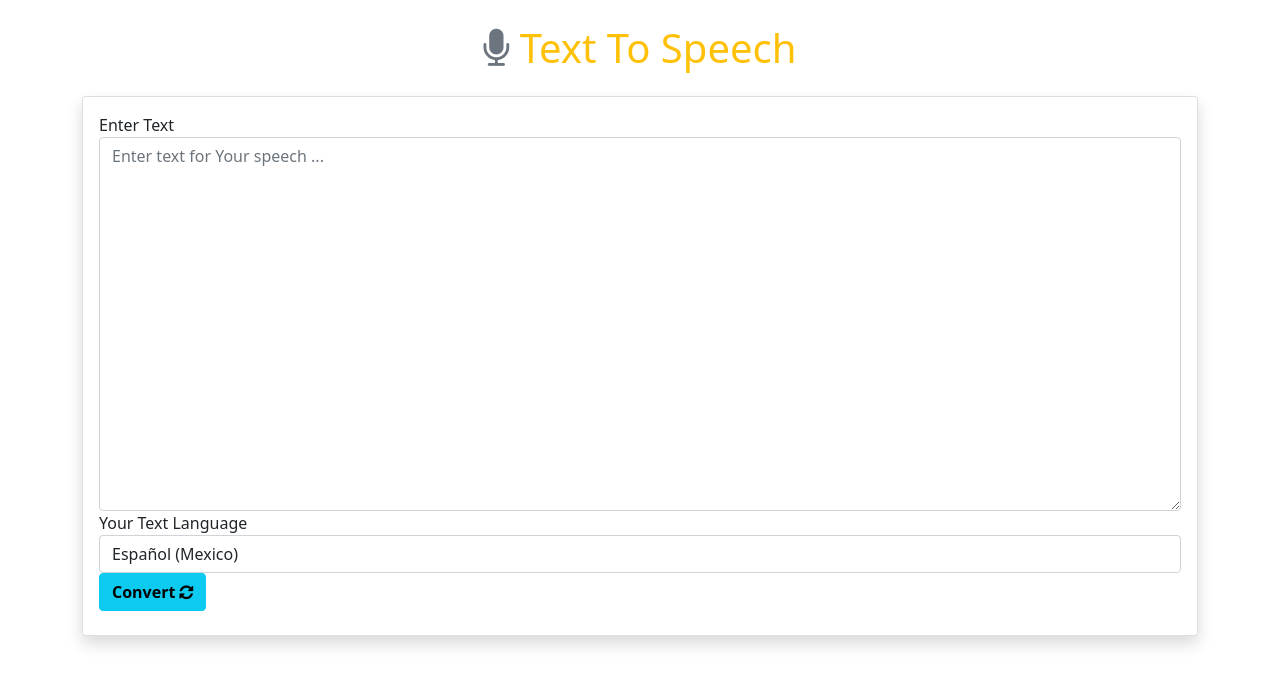
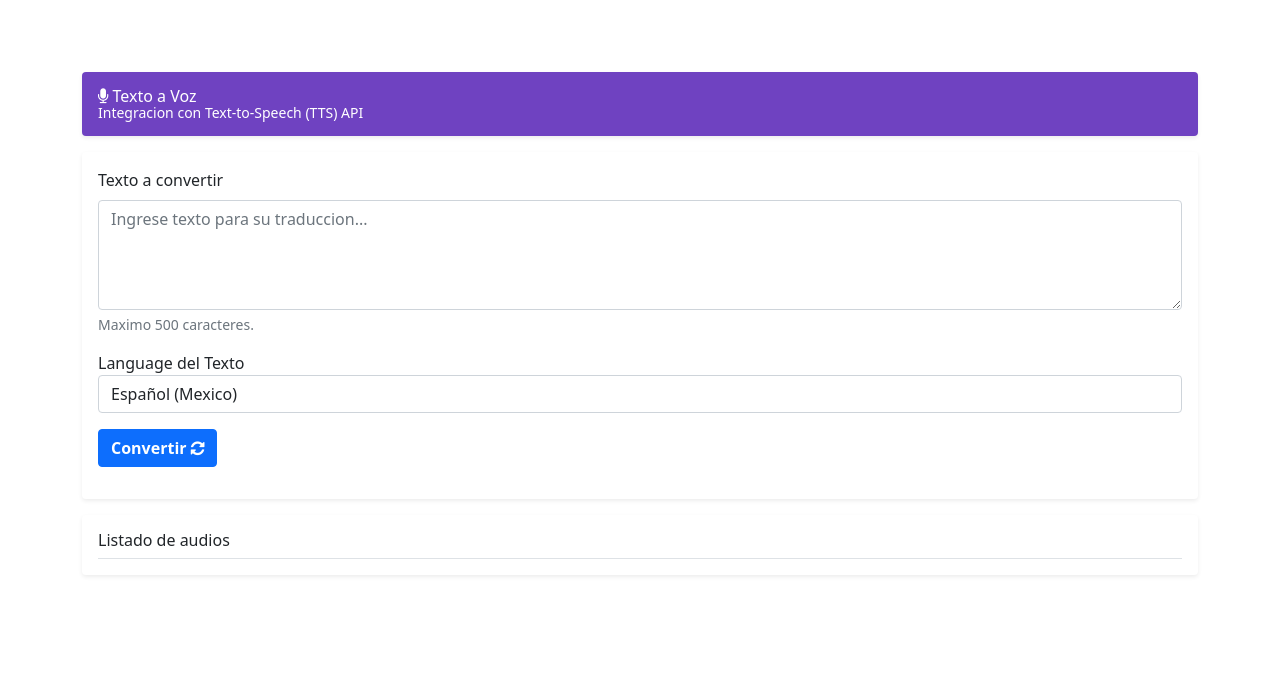
Before and after one commit to yoserp1/textovoz, a Laravel app: template resources/views/inicio.blade.php in a window 1280 px wide. Shown: the top 686 px of the page. Run offline with Laravel 8, Linux system fonts and the light colour scheme; the template is opened without the code that fills it, so the values that code supplies are empty.

Commit message:
Arreglos minimos

```diff
--- a/app/Http/Controllers/textovozController.php
+++ b/app/Http/Controllers/textovozController.php
@@ -19,7 +19,7 @@ class textovozController extends Controller
     //
     public function inicio()
     {
-        return view('lista');
+        return view('inicio');
     }
     //Funcion convertir texto
     public function convertir(Request $request)
@@ -87,7 +87,7 @@ class textovozController extends Controller
     public function listado(Request $request)
     {
 		$response['success']  = 'true';
-		$response['data']  = media::orderby('id','ASC')->get()->toArray();
+		$response['data']  = media::orderby('id','DESC')->get()->toArray();
 		return Response::json($response, 200);
     }
 }
--- a/resources/views/inicio.blade.php
+++ b/resources/views/inicio.blade.php
@@ -1,35 +1,25 @@
-<!doctype html>
-<html lang="{{ str_replace('_', '-', app()->getLocale()) }}">
-    <head>
-        <meta charset="utf-8">
-        <meta name="viewport" content="width=device-width, initial-scale=1">
-        <title>Text To Speech</title>
-        <link rel="stylesheet" type="text/css" href="{{asset('font-awesome/css/font-awesome.min.css')}}">
-        <link rel="stylesheet" href="{{ asset('css/bootstrap/bootstrap.min.css') }}">
-        <link rel="stylesheet" href="{{ asset('css/custom.css') }}">
-    </head>
-    <body>
-        <div class="container main-content">
-            <h1 class="text-center m-4 text-warning"><i class="fa fa-microphone text-secondary"></i> Text To Speech</h1>
-            <div class="card shadow">
-                <div class="card-body">
-                    <div class="alert alert-danger" id="error-message"></div>
-                     @if(session()->has('error'))
-                        <div class="alert alert-danger" role="alert">
-                            {{ session()->get('error') }}
-                            {{ session()->forget('error') }}
+@extends('app')
+
+@section('content')
+
+  <div class="d-flex align-items-center p-3 my-3 text-white bg-purple rounded shadow-sm">
+    <div class="lh-1">
+      <h1 class="h6 mb-0 text-white lh-1"><i class="fa fa-microphone"></i> Texto a Voz</h1>
+      <small>Integracion con Text-to-Speech (TTS) API</small>
     </div>
-                    @endif
+  </div>
 
+    <div class="my-3 p-3 bg-body rounded shadow-sm">
     <form id="text-to-speech-convert-form">
     @csrf
-                        <div class="form-group">
-                           <label for="text">Enter Text</label>
-                           <textarea required class="form-control" id="text" name="text" placeholder="Enter text for Your speech ..." rows="15">{{ old('text') }}</textarea>
+        <div class="mb-3">
+            <label for="text" class="form-label">Texto a convertir</label>
+            <textarea required class="form-control" id="text" name="text" aria-describedby="text" placeholder="Ingrese texto para su traduccion..." rows="4">{{ old('text') }}</textarea>
+            <div id="text" class="form-text">Maximo 500 caracteres.</div>
         </div>
 
-                        <div class="form-group">
-                           <label for="lan">Your Text Language</label>
+        <div class="mb-3">
+            <label for="lan">Language del Texto</label>
             <select required class="form-control" name="lan" id="lan">
                 @foreach( config('idiomas.lan') as $key => $value )
                     @if( $key == old('lan') )
@@ -41,17 +31,21 @@
             </select>
         </div>
 
-                        <button type="submit" id="convert-speech" class="btn btn-info mb-2"><b>Convert</b> <i class="fa fa-refresh"></i></button>
+        <div class="mb-3">
+            <button type="submit" class="btn btn-primary" id="convert-speech"><b>Convertir</b> <i class="fa fa-refresh"></i></button>
             <div class="text-center" id="speech-function"></div>
-
+        </div>
     </form>
     </div>
+
+  <div class="my-3 p-3 bg-body rounded shadow-sm">
+    <h6 class="border-bottom pb-2 mb-0">Listado de audios</h6>
+    <div id="listado"></div>
   </div>
-        </div>
-        <script src="{{ asset('js/jquery-3.3.1.min.js') }}" ></script>
-        <script src="{{ asset('js/jquery-validate/jquery.validate.min.js') }} "></script>
-        <script src="{{ asset('js/jquery-validate/additional-methods.min.js') }} "></script>
-        <script src="{{ asset('js/jquery-form/jquery.form.min.js') }} "></script>
+
+@endsection
+
+@section('scripts')
 
 <script type="text/javascript">
     $(document).ready(function () {
@@ -59,6 +53,7 @@
         $("#speech-function").html('');
         $("#error-message").hide();
         $("#download-speech").hide();
+        listado();
 
         $("#text-to-speech-convert-form").validate({
             rules: {
@@ -104,6 +99,7 @@
                         else {
                             $("#error-message").html(data["responseText"]).show();
                         }
+                        listado();
                     },
                     error:function(data){
                         $('#convert-speech').attr("disabled", false);
@@ -114,7 +110,32 @@
                 });
             }
         });
+
+        function listado(){
+
+            $("#listado").html('Por Favor Espere...');
+                $.getJSON("{{ url('listado') }}", function(data){
+                    $("#listado").html('');
+                    $.each(data.data, function(i,f) {
+                        $("#listado").append('<div class="d-flex text-muted pt-3">'+
+                            '<svg class="bd-placeholder-img flex-shrink-0 me-2 rounded" width="32" height="32" xmlns="http://www.w3.org/2000/svg" role="img" aria-label="Placeholder: 32x32" preserveAspectRatio="xMidYMid slice" focusable="false">'+
+                                '<title>Media</title>'+
+                                '<rect width="100%" height="100%" fill="#007bff"/>'+
+                                '<text x="50%" y="50%" fill="#007bff" dy=".3em">32x32</text>'+
+                            '</svg>'+
+                            '<div class="pb-3 mb-0 small lh-sm border-bottom w-100">'+
+                                '<div class="d-flex justify-content-between">'+
+                                f.descripcion +
+                                '<a href="#"><audio controls><source src="{{ url('/media').'/' }}'+ f.media +'" type="audio/mpeg"> Your browser does not support the audio element.</audio></a>'+
+                                '</div>'+
+                            '</div>'+
+                        '</div>');
+                    });
+            });
+
+        }
+
     });
 </script>
-    </body>
-</html>
+
+@endsection
```
Also changed, not shown: resources/views/lista.blade.php (deleted, +0 -141 lines). Lines whose indentation alone changed are shown as unchanged.
